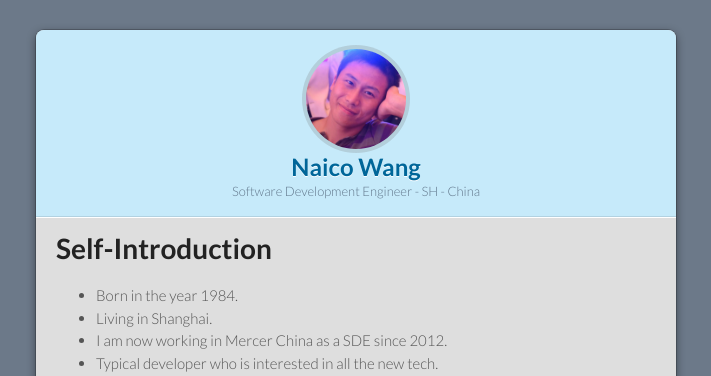
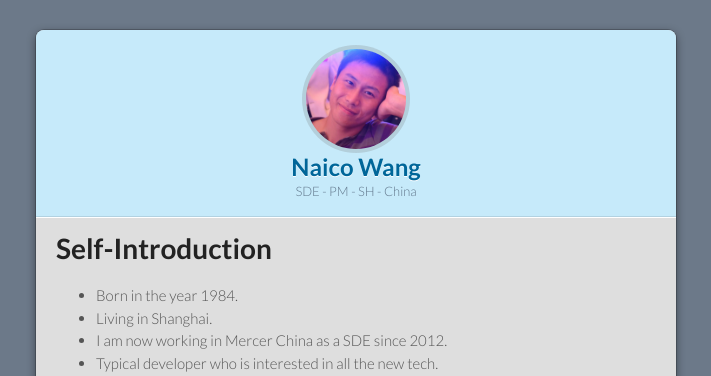
Before and after one commit to Naico/naico.github.io, a Jekyll site: the page built from index.md, in a window 1280 px wide. Shown: the top 376 px of the page, without its empty margins (284-995 px from the left). Built offline with Jekyll 4.4.1, drawn with Linux system fonts in a browser that asks for light colours; a script that is not in the unit is left out; our own code applies the rules of GitHub Pages for plain Markdown files.

Commit message:
config change

```diff
--- a/_config.yml
+++ b/_config.yml
@@ -1,8 +1,8 @@
 theme: jekyll-theme-modernist
 title: Naico Wang
 title_cn: 王宏宇(Naico)
-description: Software Development Engineer - SH - China
-description_cn: 软件开发工程师 - 上海 - 中国
+description: SDE - PM - SH - China
+description_cn: 软件开发工程师、软件项目经理 - 上海 - 中国
 timezone: Asia/ShangHai
 permalink: pretty
 collections:
```
